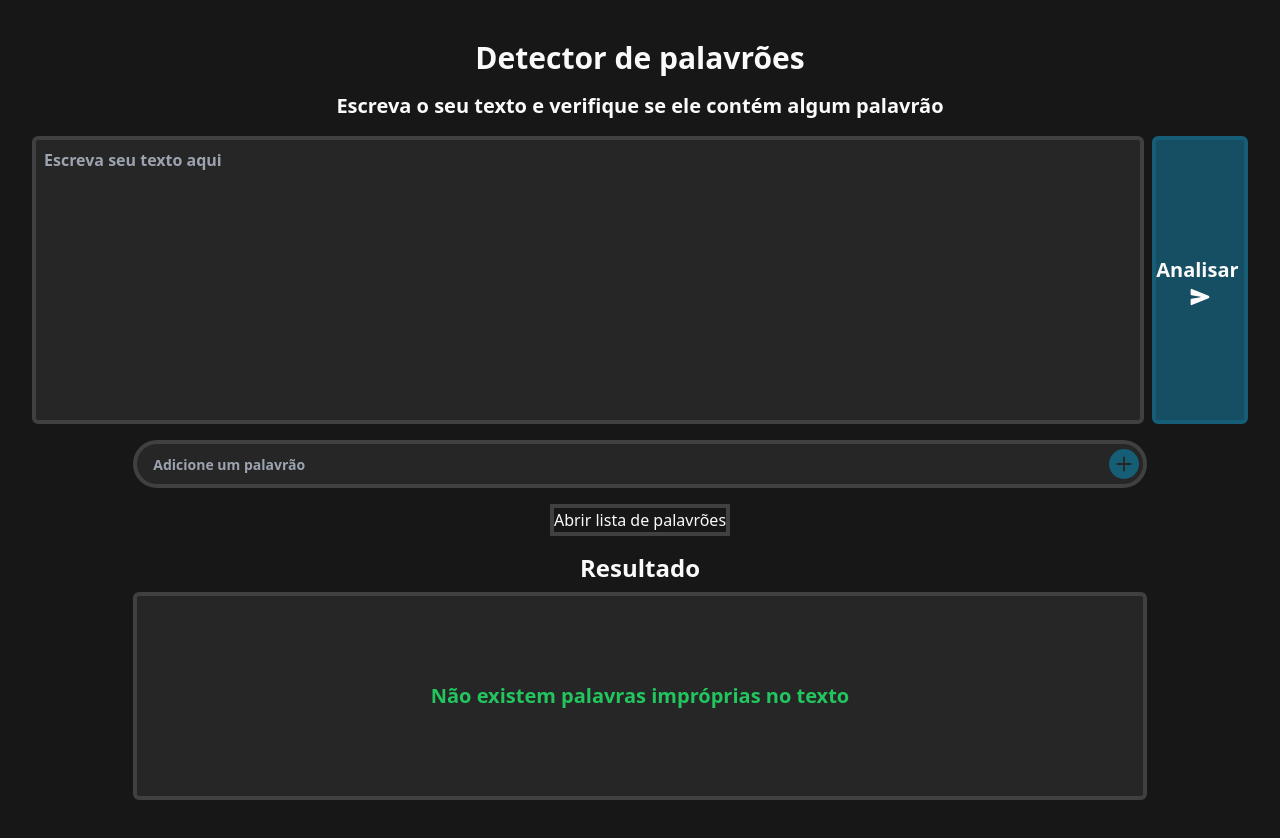
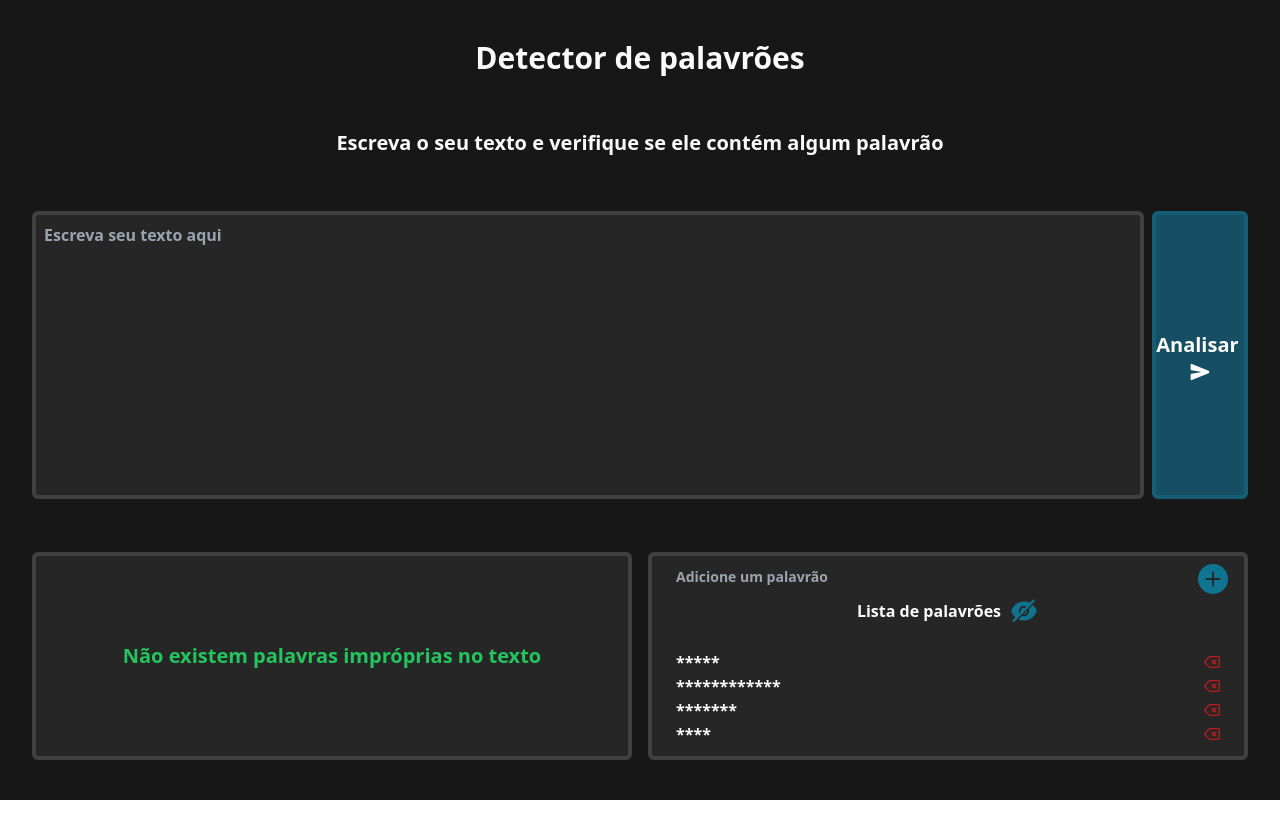
Before and after one commit to bitlab-ufrn/selecao-2023-taleshrocha, a Next.js app: page / in a window 1280 px wide. After the commit the page ends 800 px from the top, so only its background shows below. Built offline with nearby package versions, Linux system fonts and the light colour scheme.

Commit message:
End implementation

```diff
--- a/src/badWords.js
+++ b/src/badWords.js
@@ -1,4 +1,4 @@
-export const badWords = [
+export const badWordsList = [
   "porra",
   "animaldeteta",
   "anormal",
@@ -159,7 +159,7 @@ export const badWords = [
   "zureta",
 ];
 
-export const endings = [
+export const endingsList = [
   "ao",
   "inho",
   "oinho",
--- a/src/pages/index.jsx
+++ b/src/pages/index.jsx
@@ -1,60 +1,31 @@
 import Head from "next/head";
-import { useRef, useState } from "react";
+import { useEffect, useRef, useState } from "react";
 import { IoSend as SendIcon } from "react-icons/io5";
 import { BsFillPlusCircleFill as AddIcon } from "react-icons/bs";
 import { FiDelete as DeleteIcon } from "react-icons/fi";
-import { badWords, endings, l33t } from "../badWords";
+import {
+  AiFillEye as VisibleIcon,
+  AiFillEyeInvisible as InvisibleIcon,
+} from "react-icons/ai";
+import { badWordsList, endingsList } from "../badWords";
+import { createRegexString, checkText } from "../utils";
 
 export default function Home() {
   const textareaRef = useRef(null);
   const inputRef = useRef(null);
+
+  const [isBadWordsVisible, setIsBadWordsVisible] = useState(false);
+
   const [foundBadWords, setFoundBadWords] = useState([]);
-  const [isListOpen, setIsListOpen] = useState(false);
+  const [badWords, setBadWords] = useState(badWordsList);
+  const [endings, setEndings] = useState(endingsList);
+  const [badWordsRegex, setBadWordsRegex] = useState(
+    new RegExp(createRegexString(badWords, endings), "ig")
+  );
 
-  /**
-   * This function creates a regex string for to identify a word and its variations
-   * @param {string} word
-   * @return {string} A regex
-   */
-  function createRegexString(word) {
-    /* Creates a string that is a partial regex to be added to the end of the regex word.
-     * It defines all endings that a word can have*/
-    let endingRegex = "";
-    endings.forEach((ending) => {
-      endingRegex = "|" + ending + endingRegex;
-    });
-
-    // Change the last character of word to the ending regex
-    word = word.slice(0, -1) + `(${word.slice(-1)}${endingRegex})`;
-
-    /* Returns the regex of the word with all the vowels changed to a regex
-     * including their l33t similar*/
-    let l;
-    return word.replace(/[a-z]/g, (c) => {
-      l = l33t[c];
-      if (l == undefined) return `\\s*[${c}#*$]+`;
-      else return `\\s*[${c}${l}*#$]+`;
-    });
-  }
-
-  let badWordsRegexString =
-    "\\b(" +
-    badWords.map(createRegexString).join("[sz]*|") +
-    ")(\\W|\\n|\\s|$)";
-  //console.log(badWordsRegexString);
-
-  let badWordsRegex = new RegExp(badWordsRegexString, "ig");
-
-  // Checks if there is any bad words in the text and changes hasBadWords value
-  function checkText() {
-    const matches = textareaRef.current.value
-      .normalize("NFD")
-      .replace(/[\u0300-\u036f]/g, "") // Removes accentuation
-      .replace(/[^\w!@#$%&*\n ]/g, "") // Removes especial characters diferent from !@#$%&* and new lines
-      .match(badWordsRegex);
-
-    setFoundBadWords(matches ? [...new Set(matches)] : []);
-  }
+  useEffect(() => {
+    setBadWordsRegex(new RegExp(createRegexString(badWords, endings), "ig"));
+  }, [badWords]);
 
   /**
    * This function adds a bad word to the bad word's list "badWords"
@@ -62,34 +33,15 @@ export default function Home() {
    */
   function addBadWord(badWord) {
     //console.log(badWord);
-    badWords.push(badWord);
-
-    // Updates badWords regex
-    badWordsRegexString =
-      "\\b(" +
-      badWords.map(createRegexString).join("[sz]*|") +
-      ")(\\W|\\n|\\s|$)";
-    //console.log(badWordsRegexString);
-
-    badWordsRegex = new RegExp(badWordsRegexString, "ig");
+    setBadWords((badWords) => [...badWords, badWord]);
   }
 
   /**
    * This function adds a bad word to the bad word's list "badWords"
    * @param {string} badWord
    */
-  function removeBadWord(index) {
-    console.log(index);
-    badWords.splice(index, 1);
-
-    // Updates badWords regex
-    badWordsRegexString =
-      "\\b(" +
-      badWords.map(createRegexString).join("[sz]*|") +
-      ")(\\W|\\n|\\s|$)";
-    //console.log(badWordsRegexString);
-
-    badWordsRegex = new RegExp(badWordsRegexString, "ig");
+  function removeBadWord(word) {
+    setBadWords(badWords.filter((badWord) => badWord !== word));
   }
 
   return (
@@ -137,7 +89,8 @@ export default function Home() {
               onKeyDown={(e) => {
                 if (e.key == "Enter" && !e.shiftKey) {
                   e.preventDefault();
-                  checkText();
+                  const matches = checkText(badWordsRegex, e.target.value);
+                  setFoundBadWords(matches ? [...new Set(matches)] : []);
                 }
               }}
             />
@@ -151,7 +104,13 @@ export default function Home() {
               w-full h-20 text-xl
               md:w-24 md:h-72 md:flex-col
             "
-            onClick={checkText}
+            onClick={() => {
+              const matches = checkText(
+                badWordsRegex,
+                textareaRef.current.value
+              );
+              setFoundBadWords(matches ? [...new Set(matches)] : []);
+            }}
           >
             Analisar{" "}
             <SendIcon
@@ -162,69 +121,18 @@ export default function Home() {
           </button>
         </div>
 
-        {/*Add bad word input and button*/}
-        <div className="relative flex flex-col items-center justify-center w-full md:w-5/6">
-          <input
-            className="bg-neutral-800 focus:outline-none border-4 w-full
-              border-neutral-700 rounded-full p-2 pr-10 pl-4
-              placeholder:font-bold placeholder:text-sm
-            "
-            placeholder="Adicione um palavrão"
-            ref={inputRef}
-            onKeyDown={(e) => {
-              if (e.key == "Enter" && !e.shiftKey) {
-                //e.preventDefault();
-                addBadWord(e.target.value);
-                e.target.value = "";
-              }
-            }}
-          />
-          <button
-            className="transition-all hover:scale-110 absolute z-10
-            inset-y-0 right-2 text-center text-cyan-800 hover:text-cyan-700
-            text-3xl"
-            onClick={() => {
-              addBadWord(inputRef.current.value);
-              inputRef.current.value = "";
-            }}
-          >
-            <AddIcon />
-          </button>
-        </div>
-
-        {/*List of all bad words*/}
-        <div className="flex flex-col items-center justify-center w-max h-full border-4 border-neutral-700">
-          <button onClick={() => setIsListOpen(!isListOpen)}>
-            Abrir lista de palavrões
-          </button>
-          {isListOpen && (
-            <div className="flex flex-col overflow-x-scroll h-52 py-2 px-6">
-              {badWords.map((word, index) => (
-                <div className="inline-flex justify-between" key={index + "d"}>
-                  <li key={index}>{word}</li>
-                  <button
-                    key={index + "b"}
-                    onClick={() => removeBadWord(index)}
-                  >
-                    <DeleteIcon key={index + "i"} />
-                  </button>
-                </div>
-              ))}
-            </div>
-          )}
-        </div>
-
-        {/*Result box*/}
+        {/*Down part*/}
         <div
-          className="flex flex-col h-full w-full items-center justify-center
-           space-y-2"
+          className="flex flex-col w-full items-center justify-between
+           space-y-2
+           md:flex-row md:space-y-0 md:space-x-4
+          "
         >
-          <h2 className="font-bold text-2xl">Resultado</h2>
-
+          {/*Result box*/}
           <div
             className={`flex items-center justify-center w-full h-52 bg-neutral-800
               border-4 border-neutral-700 rounded-md p-2 font-bold overflow-x-scroll
-              break-words text-md md:text-xl md:w-5/6
+              break-words text-md md:text-xl
               ${foundBadWords.length != 0 ? "text-red-500" : "text-green-500"}`}
           >
             {foundBadWords.length != 0 ? (
@@ -246,6 +154,70 @@ export default function Home() {
               <p>Não existem palavras impróprias no texto</p>
             )}
           </div>
+
+          {/*Left box*/}
+          <div
+            className="flex flex-col items-center justify-center h-52
+              w-full bg-neutral-800 border-4 border-neutral-700 rounded-md
+              overflow-hidden p-2
+            "
+          >
+            {/*Add bad word input and button*/}
+            <div className="relative w-full pr-10 pl-4">
+              <input
+                className="focus:outline-none w-full placeholder:font-bold
+              placeholder:text-sm bg-transparent
+            "
+                placeholder="Adicione um palavrão"
+                ref={inputRef}
+                onKeyDown={(e) => {
+                  if (e.key == "Enter" && !e.shiftKey) {
+                    //e.preventDefault();
+                    addBadWord(e.target.value);
+                    e.target.value = "";
+                  }
+                }}
+              />
+              <button
+                className="transition-all hover:scale-110 absolute z-10
+              inset-y-0 right-2 text-center text-cyan-700 hover:text-cyan-600
+              text-3xl
+            "
+                onClick={() => {
+                  addBadWord(inputRef.current.value);
+                  inputRef.current.value = "";
+                }}
+              >
+                <AddIcon />
+              </button>
+            </div>
+            {/*Make visible buttom*/}
+            <div className="flex items-center justify-center w-full h-full p-2">
+              <p className="font-semibold">Lista de palavrões</p>
+              <button
+                className="ml-2 transition-all hover:scale-110 text-center
+                text-cyan-700 hover:text-cyan-600 text-3xl
+            "
+                onClick={() => setIsBadWordsVisible(!isBadWordsVisible)}
+              >
+                {isBadWordsVisible ? <VisibleIcon /> : <InvisibleIcon />}
+              </button>
+            </div>
+
+            {/*List of all bad words*/}
+            <div className="flex flex-col overflow-x-scroll w-full px-4 py-4 font-semibold">
+              {badWords.map((word, index) => (
+                <ul className="inline-flex justify-between" key={index + "d"}>
+                  <li key={index}>
+                    {isBadWordsVisible ? word : "*".repeat(word.length)}
+                  </li>
+                  <button key={index + "b"} onClick={() => removeBadWord(word)}>
+                    <DeleteIcon className="text-red-700" key={index + "i"} />
+                  </button>
+                </ul>
+              ))}
+            </div>
+          </div>
         </div>
       </main>
     </>
--- /dev/null
+++ b/src/utils.js
@@ -0,0 +1,43 @@
+import {l33t} from "./badWords"
+/**
+ * This function creates a regex string for to identify a word and its variations
+ * @param {string} word
+ * @return {string} A regex
+ */
+function wordToRegex(word, endings) {
+  /* Creates a string that is a partial regex to be added to the end of the regex word.
+   * It defines all endings that a word can have*/
+  let endingRegex = "";
+  endings.forEach((ending) => {
+    endingRegex = "|" + ending + endingRegex;
+  });
+
+  // Change the last character of word to the ending regex
+  word = word.slice(0, -1) + `(${word.slice(-1)}${endingRegex})`;
+
+  /* Returns the regex of the word with all the vowels changed to a regex
+   * including their l33t similar*/
+  let l;
+  return word.replace(/[a-z]/g, (c) => {
+    l = l33t[c];
+    if (l == undefined) return `\\s*[${c}#*$]+`;
+    else return `\\s*[${c}${l}*#$]+`;
+  });
+}
+
+export function createRegexString(badWords, endings) {
+  //console.log(badWords)
+  return (
+    "\\b(" + badWords.map(word => wordToRegex(word, endings)).join("[sz]*|") + ")(\\W|\\n|\\s|$)"
+  );
+  //console.log(badWordsRegexString);
+}
+
+// Checks if there is any bad words in the text and changes hasBadWords value
+export function checkText(badWordsRegex, text) {
+  return text
+    .normalize("NFD")
+    .replace(/[\u0300-\u036f]/g, "") // Removes accentuation
+    .replace(/[^\w!@#$%&*\n ]/g, "") // Removes especial characters diferent from !@#$%&* and new lines
+    .match(badWordsRegex);
+}
```
